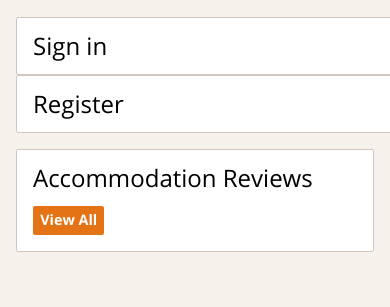
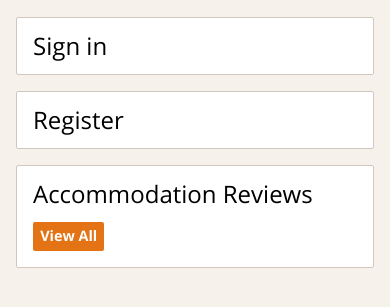
Before and after one commit to dragosthealex/roomies, a PHP site: page / in a window 390 px wide. Shown: the part 57-364 px from the top of the page. Run offline with PHP 8.4, Linux system fonts and the light colour scheme.

Commit message:
Added tablet and mobile compatibility.

```diff
--- a/public_html/templates/style.css
+++ b/public_html/templates/style.css
@@ -120,3 +120,32 @@
 .button:focus {
 	background: #00adaa;
 }
+
+/* Tablet version */
+@media (max-width: 975px) {
+	.main {
+		margin: 0 auto;
+		max-width: 624px;
+	}
+
+	.column-2 {
+		width: 286px;
+	}
+}
+
+/* Mobile version - inherits from tablet version */
+@media (max-width: 623px) {
+	.column-wrapper {
+		margin: 16px;
+	}
+
+	.column-2 {
+		margin: 0 0 16px;
+		float: none;
+		width: auto;
+	}
+
+	.column-2:last-child {
+		margin: 0;
+	}
+}
```
